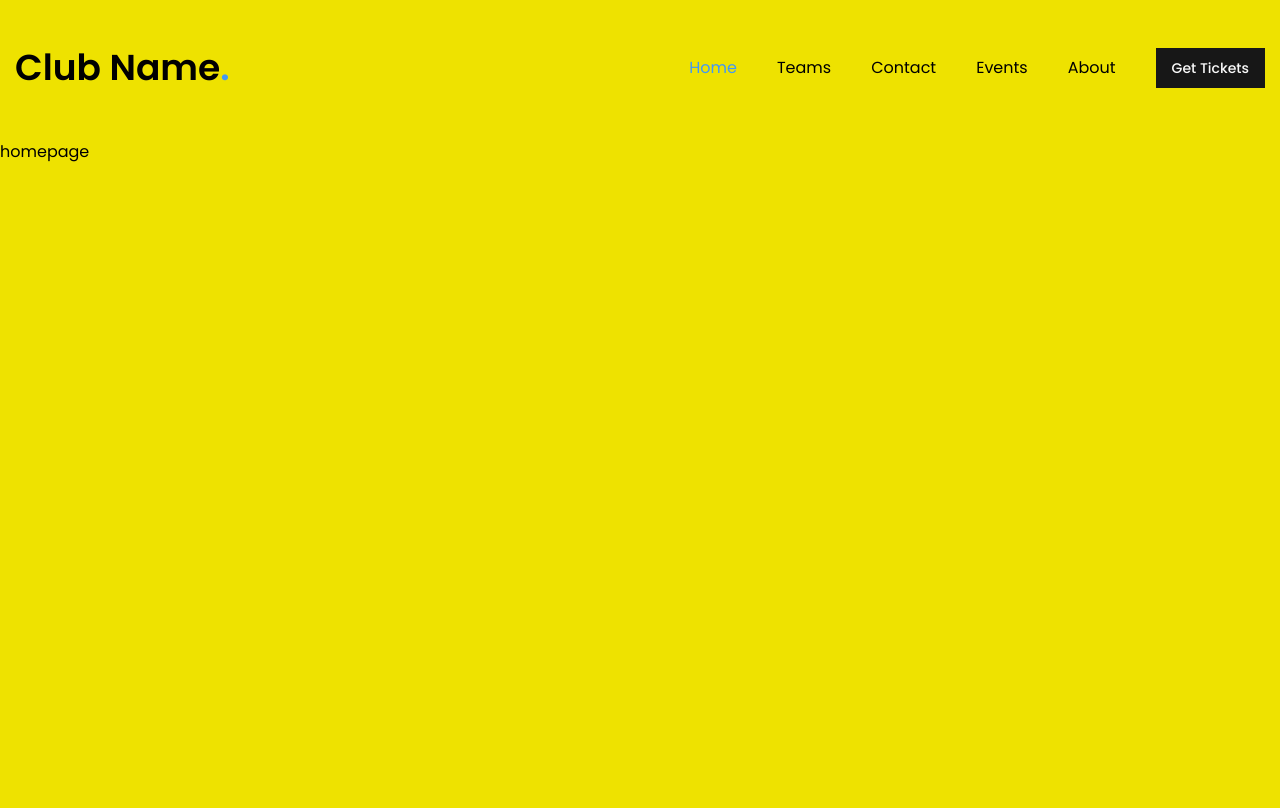
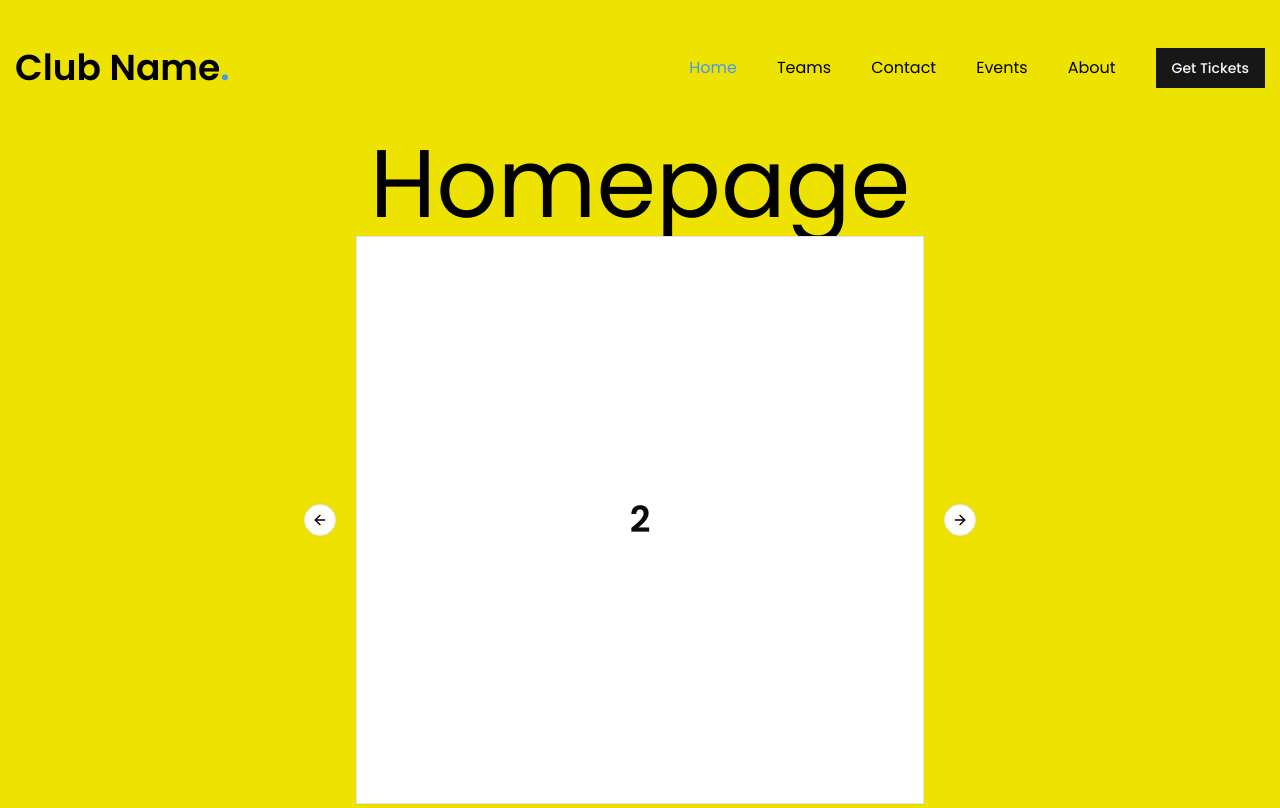
Before and after one commit to taturaattori/portfolio-page, a Next.js app: page / in a window 1280 px wide. Built offline with nearby package versions, Linux system fonts and the light colour scheme.

Commit message:
carousel test

```diff
--- a/app/page.jsx
+++ b/app/page.jsx
@@ -1,5 +1,11 @@
-import Image from "next/image";
+import React from "react";
+import CarouselPlugin from "@/components/CarouselPlugin";
 
 export default function Home() {
-  return <main>homepage</main>;
+  return (
+    <div className="justify-items-center">
+      <h1 className="text-8xl">Homepage</h1>
+      <CarouselPlugin />
+    </div>
+  );
 }
--- /dev/null
+++ b/components/CarouselPlugin.jsx
@@ -0,0 +1,42 @@
+"use client";
+
+import { React, useRef } from "react";
+import Autoplay from "embla-carousel-autoplay";
+import { Card, CardContent } from "@/components/ui/card";
+import {
+  Carousel,
+  CarouselContent,
+  CarouselItem,
+  CarouselNext,
+  CarouselPrevious,
+} from "@/components/ui/carousel";
+
+const CarouselPlugin = () => {
+  const plugin = useRef(Autoplay({ delay: 3000, stopOnInteraction: true }));
+
+  return (
+    <Carousel
+      plugins={[plugin.current]}
+      className="w-full max-w-xl"
+      onMouseEnter={plugin.current.stop}
+    >
+      <CarouselContent>
+        {Array.from({ length: 5 }).map((_, index) => (
+          <CarouselItem key={index}>
+            <div className="p-1">
+              <Card>
+                <CardContent className="flex aspect-square items-center justify-center p-6">
+                  <span className="text-4xl font-semibold">{index + 1}</span>
+                </CardContent>
+              </Card>
+            </div>
+          </CarouselItem>
+        ))}
+      </CarouselContent>
+      <CarouselPrevious />
+      <CarouselNext />
+    </Carousel>
+  );
+};
+
+export default CarouselPlugin;
--- a/components/PageTransition.jsx
+++ b/components/PageTransition.jsx
@@ -10,6 +10,7 @@
     <AnimatePresence>
       <div key={pathname}>
         <motion.div
+          initial={{ opacity: 1 }}
           animate={{
             opacity: 0,
             transition: { delay: 0.5, duration: 0.5, ease: "easeIn" },
--- /dev/null
+++ b/components/ui/carousel.jsx
@@ -0,0 +1,194 @@
+"use client";
+import * as React from "react"
+import useEmblaCarousel from "embla-carousel-react";
+import { ArrowLeft, ArrowRight } from "lucide-react"
+
+import { cn } from "@/lib/utils"
+import { Button } from "@/components/ui/button"
+
+const CarouselContext = React.createContext(null)
+
+function useCarousel() {
+  const context = React.useContext(CarouselContext)
+
+  if (!context) {
+    throw new Error("useCarousel must be used within a <Carousel />")
+  }
+
+  return context
+}
+
+const Carousel = React.forwardRef((
+  {
+    orientation = "horizontal",
+    opts,
+    setApi,
+    plugins,
+    className,
+    children,
+    ...props
+  },
+  ref
+) => {
+  const [carouselRef, api] = useEmblaCarousel({
+    ...opts,
+    axis: orientation === "horizontal" ? "x" : "y",
+  }, plugins)
+  const [canScrollPrev, setCanScrollPrev] = React.useState(false)
+  const [canScrollNext, setCanScrollNext] = React.useState(false)
+
+  const onSelect = React.useCallback((api) => {
+    if (!api) {
+      return
+    }
+
+    setCanScrollPrev(api.canScrollPrev())
+    setCanScrollNext(api.canScrollNext())
+  }, [])
+
+  const scrollPrev = React.useCallback(() => {
+    api?.scrollPrev()
+  }, [api])
+
+  const scrollNext = React.useCallback(() => {
+    api?.scrollNext()
+  }, [api])
+
+  const handleKeyDown = React.useCallback((event) => {
+    if (event.key === "ArrowLeft") {
+      event.preventDefault()
+      scrollPrev()
+    } else if (event.key === "ArrowRight") {
+      event.preventDefault()
+      scrollNext()
+    }
+  }, [scrollPrev, scrollNext])
+
+  React.useEffect(() => {
+    if (!api || !setApi) {
+      return
+    }
+
+    setApi(api)
+  }, [api, setApi])
+
+  React.useEffect(() => {
+    if (!api) {
+      return
+    }
+
+    onSelect(api)
+    api.on("reInit", onSelect)
+    api.on("select", onSelect)
+
+    return () => {
+      api?.off("select", onSelect)
+    };
+  }, [api, onSelect])
+
+  return (
+    (<CarouselContext.Provider
+      value={{
+        carouselRef,
+        api: api,
+        opts,
+        orientation:
+          orientation || (opts?.axis === "y" ? "vertical" : "horizontal"),
+        scrollPrev,
+        scrollNext,
+        canScrollPrev,
+        canScrollNext,
+      }}>
+      <div
+        ref={ref}
+        onKeyDownCapture={handleKeyDown}
+        className={cn("relative", className)}
+        role="region"
+        aria-roledescription="carousel"
+        {...props}>
+        {children}
+      </div>
+    </CarouselContext.Provider>)
+  );
+})
+Carousel.displayName = "Carousel"
+
+const CarouselContent = React.forwardRef(({ className, ...props }, ref) => {
+  const { carouselRef, orientation } = useCarousel()
+
+  return (
+    (<div ref={carouselRef} className="overflow-hidden">
+      <div
+        ref={ref}
+        className={cn(
+          "flex",
+          orientation === "horizontal" ? "-ml-4" : "-mt-4 flex-col",
+          className
+        )}
+        {...props} />
+    </div>)
+  );
+})
+CarouselContent.displayName = "CarouselContent"
+
+const CarouselItem = React.forwardRef(({ className, ...props }, ref) => {
+  const { orientation } = useCarousel()
+
+  return (
+    (<div
+      ref={ref}
+      role="group"
+      aria-roledescription="slide"
+      className={cn(
+        "min-w-0 shrink-0 grow-0 basis-full",
+        orientation === "horizontal" ? "pl-4" : "pt-4",
+        className
+      )}
+      {...props} />)
+  );
+})
+CarouselItem.displayName = "CarouselItem"
+
+const CarouselPrevious = React.forwardRef(({ className, variant = "outline", size = "icon", ...props }, ref) => {
+  const { orientation, scrollPrev, canScrollPrev } = useCarousel()
+
+  return (
+    (<Button
+      ref={ref}
+      variant={variant}
+      size={size}
+      className={cn("absolute  h-8 w-8 rounded-full", orientation === "horizontal"
+        ? "-left-12 top-1/2 -translate-y-1/2"
+        : "-top-12 left-1/2 -translate-x-1/2 rotate-90", className)}
+      disabled={!canScrollPrev}
+      onClick={scrollPrev}
+      {...props}>
+      <ArrowLeft className="h-4 w-4" />
+      <span className="sr-only">Previous slide</span>
+    </Button>)
+  );
+})
+CarouselPrevious.displayName = "CarouselPrevious"
+
+const CarouselNext = React.forwardRef(({ className, variant = "outline", size = "icon", ...props }, ref) => {
+  const { orientation, scrollNext, canScrollNext } = useCarousel()
+
+  return (
+    (<Button
+      ref={ref}
+      variant={variant}
+      size={size}
+      className={cn("absolute h-8 w-8 rounded-full", orientation === "horizontal"
+        ? "-right-12 top-1/2 -translate-y-1/2"
+        : "-bottom-12 left-1/2 -translate-x-1/2 rotate-90", className)}
+      disabled={!canScrollNext}
+      onClick={scrollNext}
+      {...props}>
+      <ArrowRight className="h-4 w-4" />
+      <span className="sr-only">Next slide</span>
+    </Button>)
+  );
+})
+CarouselNext.displayName = "CarouselNext"
+
+export { Carousel, CarouselContent, CarouselItem, CarouselPrevious, CarouselNext };
--- a/package.json
+++ b/package.json
@@ -17,6 +17,8 @@
     "@radix-ui/react-tooltip": "^1.1.3",
     "class-variance-authority": "^0.7.0",
     "clsx": "^2.1.1",
+    "embla-carousel-autoplay": "^8.5.1",
+    "embla-carousel-react": "^8.5.1",
     "framer-motion": "^11.11.17",
     "lucide-react": "^0.453.0",
     "next": "14.2.15",
```
Also changed, not shown: 1 other file (tests, documents, lock files or other folders).
